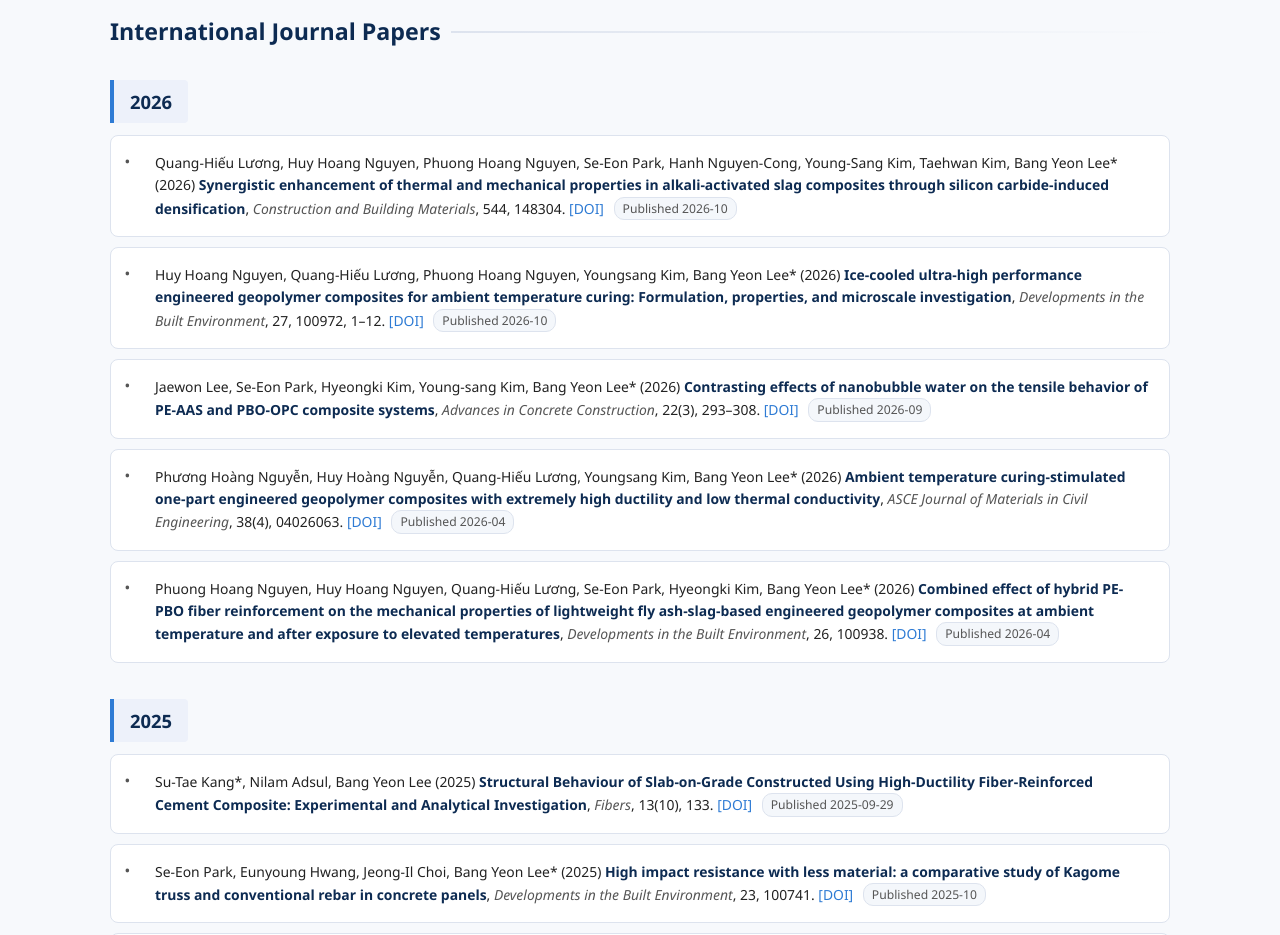
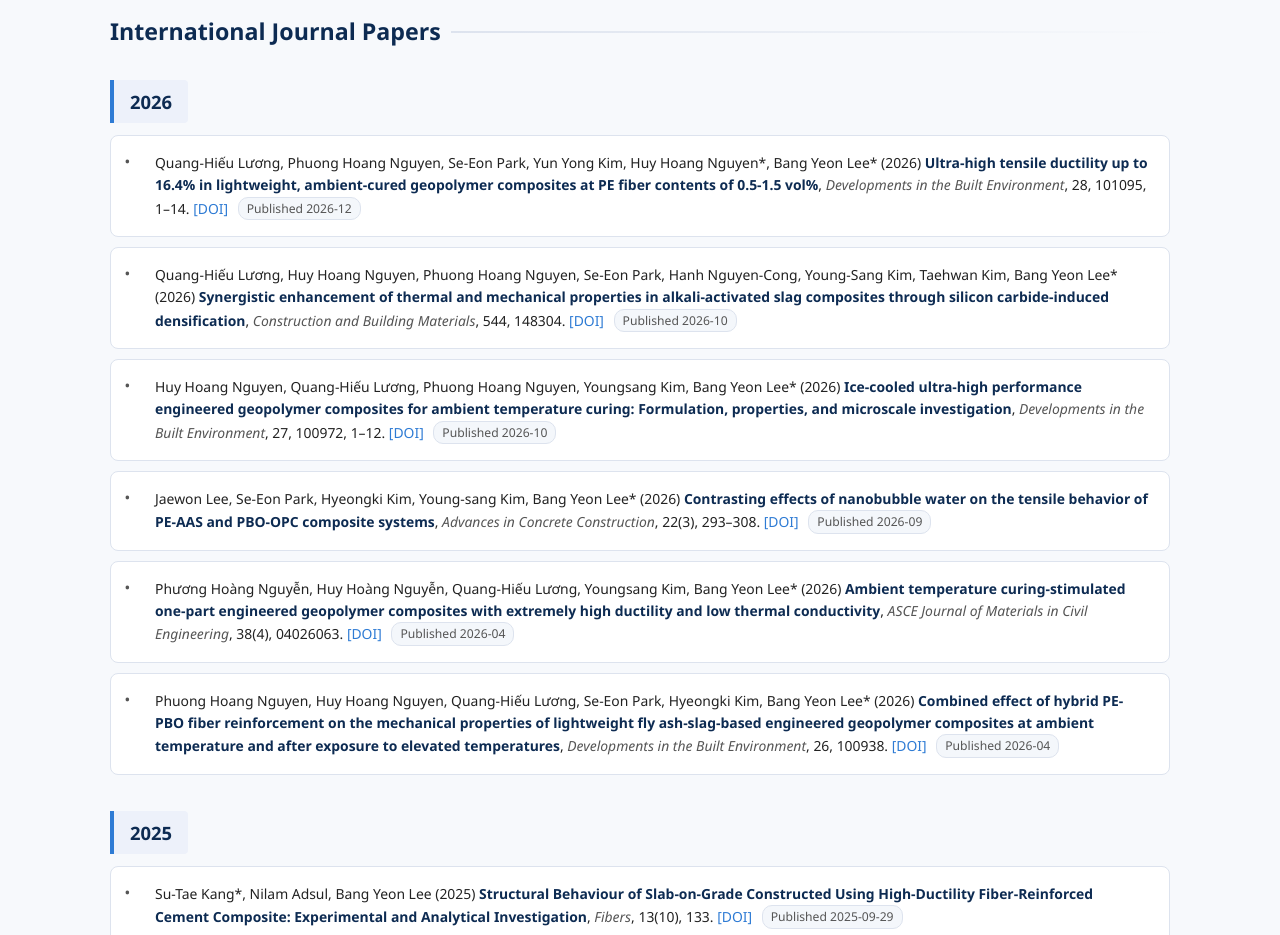
Before and after one commit to ekvm80/cmlab, a plain HTML site: page publications.html in a window 1280 px wide. Shown: the part 1140-2075 px from the top of the page. Drawn offline with Linux system fonts and the light colour scheme.

Commit message:
Add 2026 Developments in the Built Environment paper on low-Vf ultra-ductile EGCs
Co-Authored-By: Claude Opus 5.5 <noreply@anthropic.com>

```diff
--- a/publications.html
+++ b/publications.html
@@ -232,6 +232,13 @@
   <div class="year-group">
     <div class="year-label">2026</div>
     <ul class="pub-list">
+      <li class="pub-item" data-n="•">
+        Quang-Hiếu Lương, Phuong Hoang Nguyen, Se-Eon Park, Yun Yong Kim, Huy Hoang Nguyen*, Bang Yeon Lee* (2026)
+        <span class="pub-title">Ultra-high tensile ductility up to 16.4% in lightweight, ambient-cured geopolymer composites at PE fiber contents of 0.5-1.5 vol%</span>,
+        <span class="pub-journal">Developments in the Built Environment</span>, 28, 101095, 1–14.
+        <a href="https://doi.org/10.1016/j.dibe.2026.101095" target="_blank" rel="noopener">[DOI]</a>
+        <span class="pub-date">Published 2026-12</span>
+      </li>
       <li class="pub-item" data-n="•">
         Quang-Hiếu Lương, Huy Hoang Nguyen, Phuong Hoang Nguyen, Se-Eon Park, Hanh Nguyen-Cong, Young-Sang Kim, Taehwan Kim, Bang Yeon Lee* (2026)
         <span class="pub-title">Synergistic enhancement of thermal and mechanical properties in alkali-activated slag composites through silicon carbide-induced densification</span>,
```
